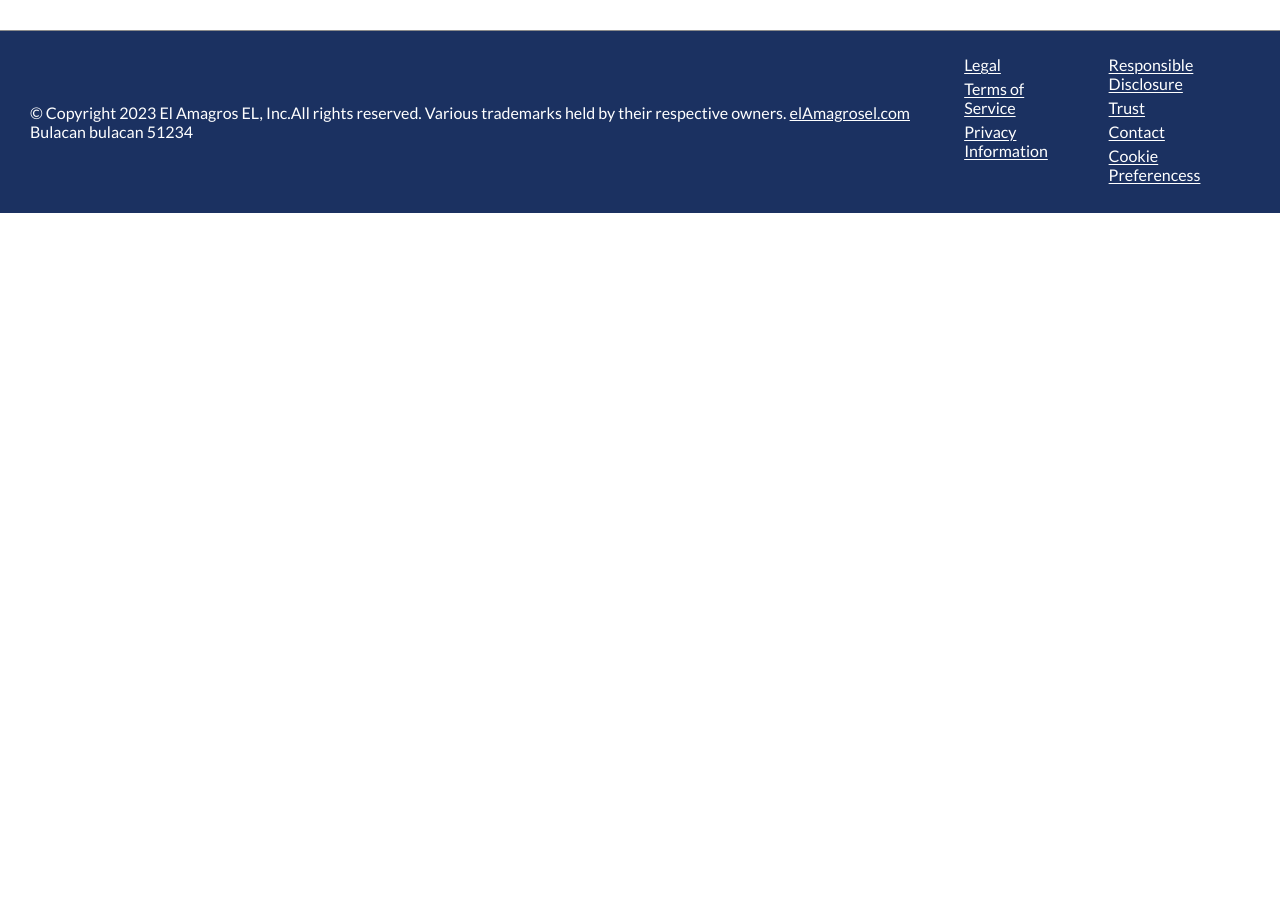
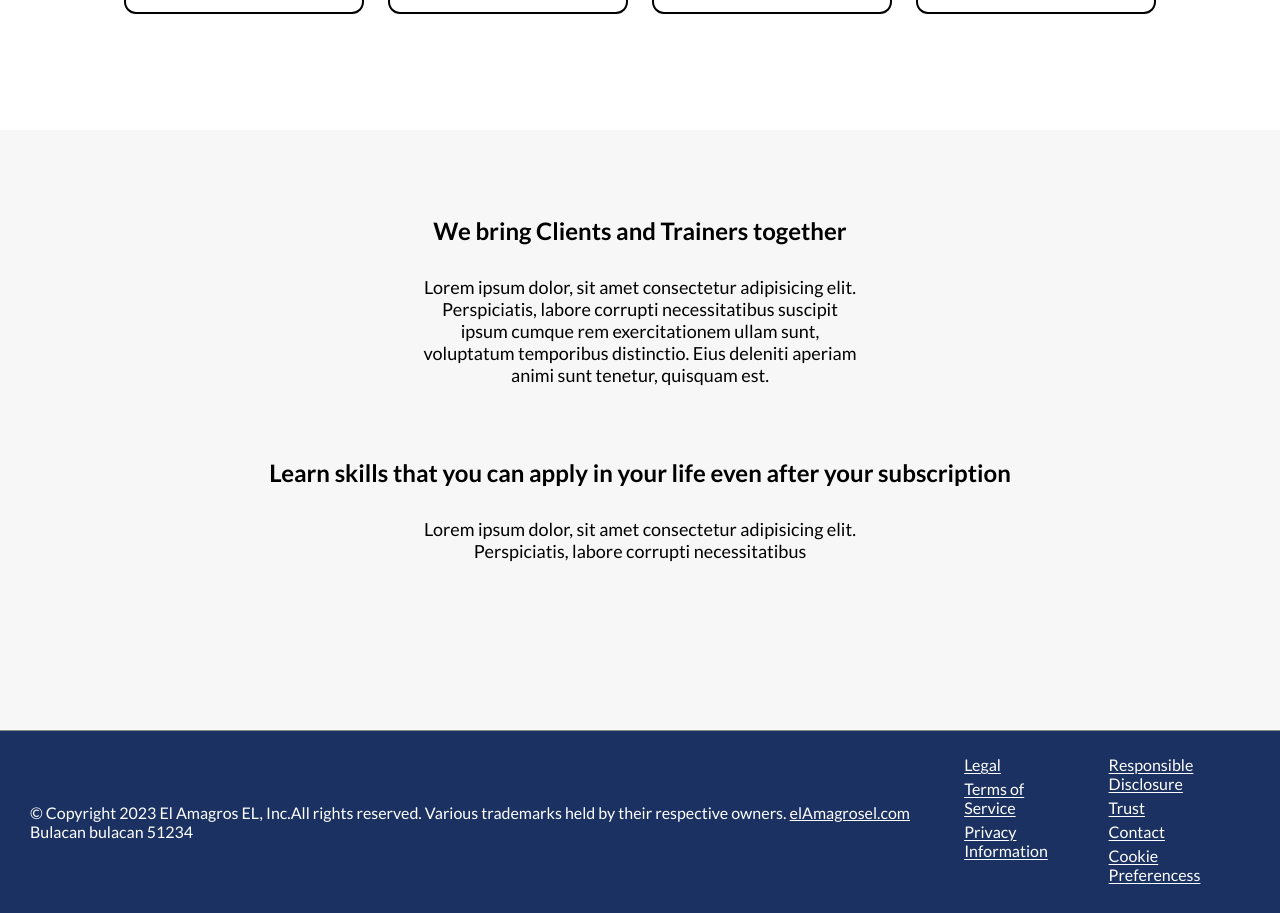
Before and after one commit to ian-afk/GYM_PROJECT_mern, a React (Vite) app in the folder frontend/: page / in a window 1280 px wide. Shown: the part 1518-2431 px from the top of the page. Before the commit the page ends 1731 px from the top, so only its background shows below. Built offline with nearby package versions, Linux system fonts and the light colour scheme.

Commit message:
add initial state of vision section and styling. edit height of sec.features and padd

```diff
--- a/frontend/src/pages/Home/Main.jsx
+++ b/frontend/src/pages/Home/Main.jsx
@@ -85,6 +85,27 @@ export default function Main() {
             </div>
           </div>
         </section>
+        <section className={styles.vision}>
+          <div>
+            <h2>We bring Clients and Trainers together</h2>
+            <p>
+              Lorem ipsum dolor, sit amet consectetur adipisicing elit.
+              Perspiciatis, labore corrupti necessitatibus suscipit ipsum cumque
+              rem exercitationem ullam sunt, voluptatum temporibus distinctio.
+              Eius deleniti aperiam animi sunt tenetur, quisquam est.
+            </p>
+          </div>
+          <div>
+            <h2>
+              Learn skills that you can apply in your life even after your
+              subscription
+            </h2>
+            <p>
+              Lorem ipsum dolor, sit amet consectetur adipisicing elit.
+              Perspiciatis, labore corrupti necessitatibus
+            </p>
+          </div>
+        </section>
       </main>
     </>
   );
--- a/frontend/src/pages/Home/Main.module.css
+++ b/frontend/src/pages/Home/Main.module.css
@@ -133,13 +133,12 @@
 }
 
 .section-features {
+  height: 400px;
   margin-top: 20px;
-  height: 300px;
   margin: 34px auto;
 }
 .features-row {
-  height: 400px;
-
+  padding-top: 18px;
   display: flex;
   justify-content: center;
   gap: 24px;
@@ -147,7 +146,7 @@
 }
 
 .cards {
-  height: 200px;
+  height: 300px;
   width: 240px;
   border: 2px solid black;
   border-radius: 12px;
@@ -163,3 +162,33 @@
 .cards h3 {
   height: 200px;
 }
+
+/* VISION */
+
+.vision {
+  height: 600px;
+  padding-top: 52px;
+  background-color: #f7f7f7;
+
+  display: flex;
+  flex-direction: column;
+  align-items: center;
+}
+
+.vision div {
+  width: 70%;
+  text-align: center;
+  padding: 12px;
+  line-height: 22px;
+  margin: 26px;
+
+  display: flex;
+  flex-direction: column;
+  align-items: center;
+  gap: 34px;
+}
+
+.vision div p {
+  width: 50%;
+  font-size: 18px;
+}
```
